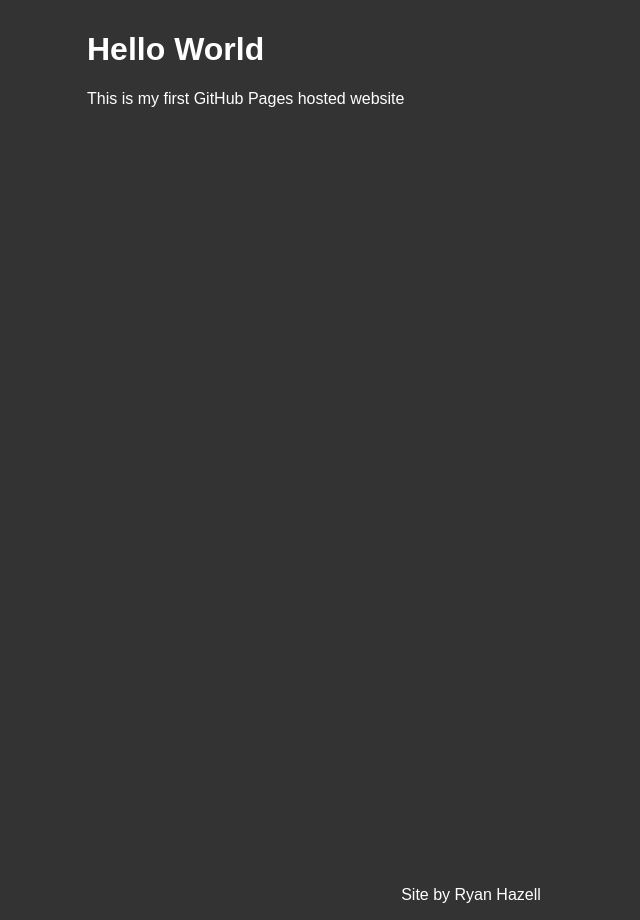
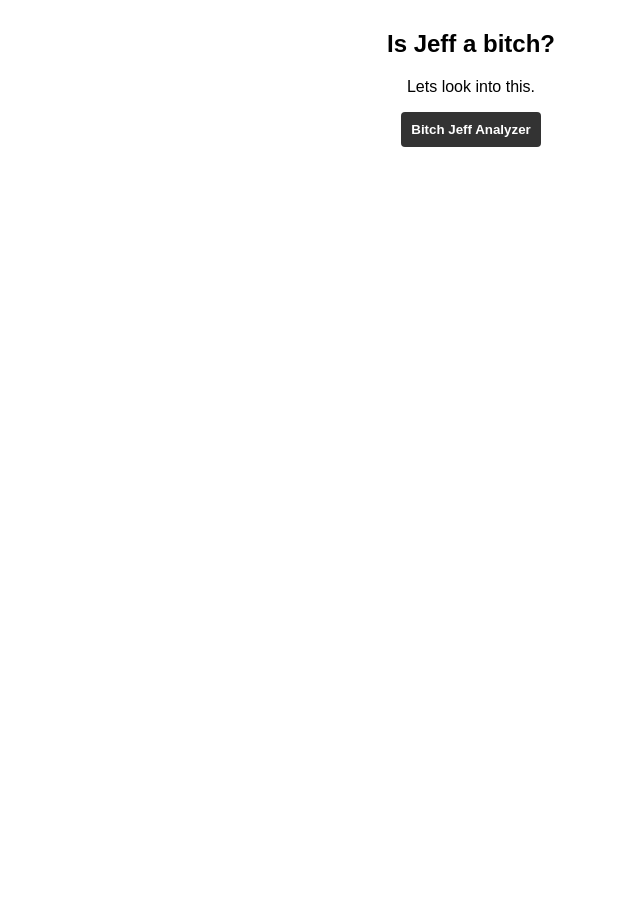
Before and after one commit to ryanwhazell/ryanwhazell.github.io, a PHP site: page / in a window 1280 px wide. Shown: the whole page, without its empty margins (169-809 px from the left). After the commit the page ends 147 px from the top, so only its background shows below. Run offline with PHP 8.4, Linux system fonts and the light colour scheme.

Commit message:
Jeff Update
This is to test properly linked external CSS and JS files.

```diff
--- a/css/main.css
+++ b/css/main.css
@@ -1,18 +1,29 @@
 * {
     font-family: sans-serif;
-    color: white;
 }
 body {
-    background-color: #333;
     margin: 0;
 }
 main {
 
     width: 60%;
-    min-height: 850px;
+    /*min-height: 850px;*/
     margin-left: auto;
     margin-right: auto;
     padding: 10px;
+    text-align: center;
+}
+button {
+    padding: 10px;
+    border-radius: 4px;
+    border-style: none;
+    background-color: #333;
+    color: white;
+    font-weight: bold;
+}
+button:hover {
+    opacity: 0.8;
+    cursor: pointer;
 }
 #copyright {
     text-align: center;
--- a/index.html
+++ b/index.html
@@ -6,12 +6,15 @@
     </head>
     <body>
         <main>
-            <h1>Hello World</h1>
-            <p>This is my first GitHub Pages hosted website</p>
+            <h2>Is Jeff a bitch?</h2>
+            <p>Lets look into this.</p>
+            <button onclick="analyzeJeff()">Bitch Jeff Analyzer</button>
+            <h1 id="result"></h1>
         </main>
         <footer>
 
-            <span id="copyright"><p>Site by Ryan Hazell</p></span>
+            <!--<span id="copyright"><p>Site by Ryan Hazell</p></span>-->
         </footer>
+        <script src="scripts/main.js"></script>
     </body>
 </html>
--- a/scripts/main.js
+++ b/scripts/main.js
@@ -0,0 +1,3 @@
+function analyzeJeff() {
+    document.getElementById("result").innerHTML = "Wow he really is";
+}
```
